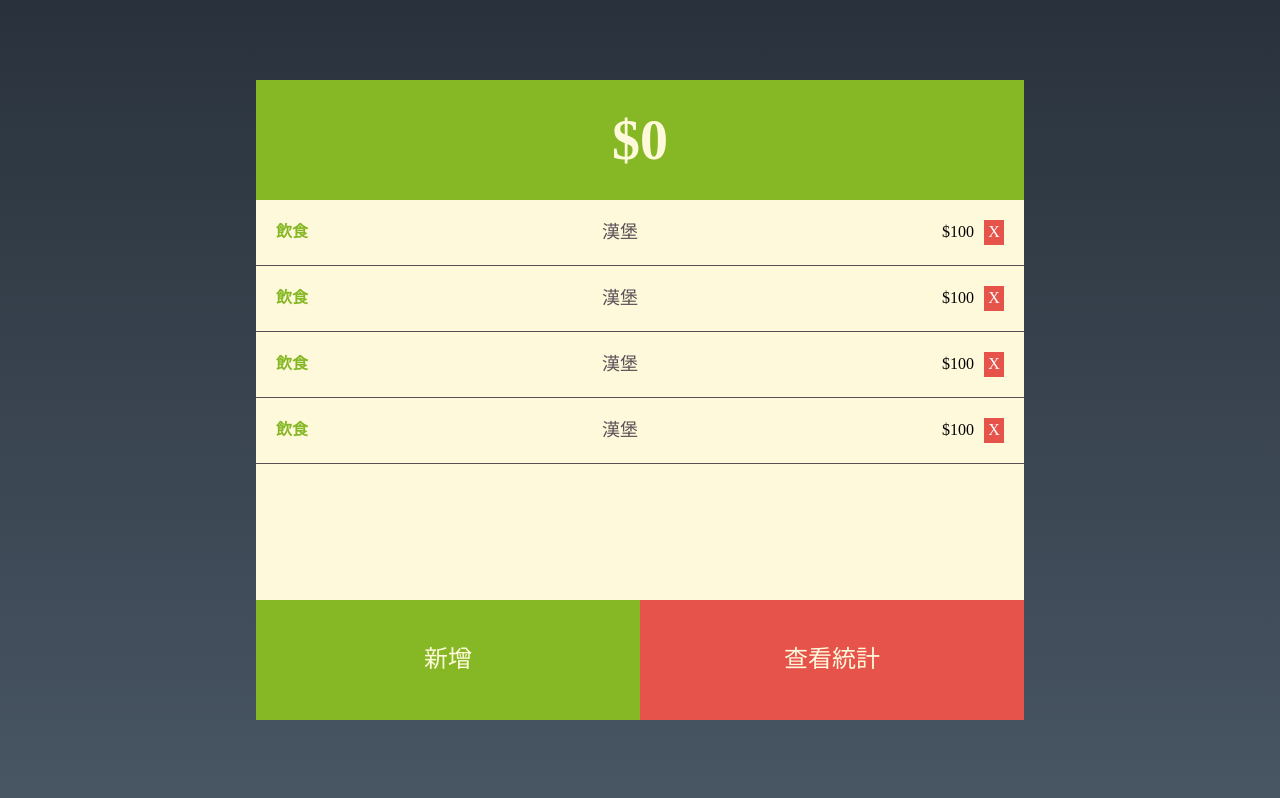
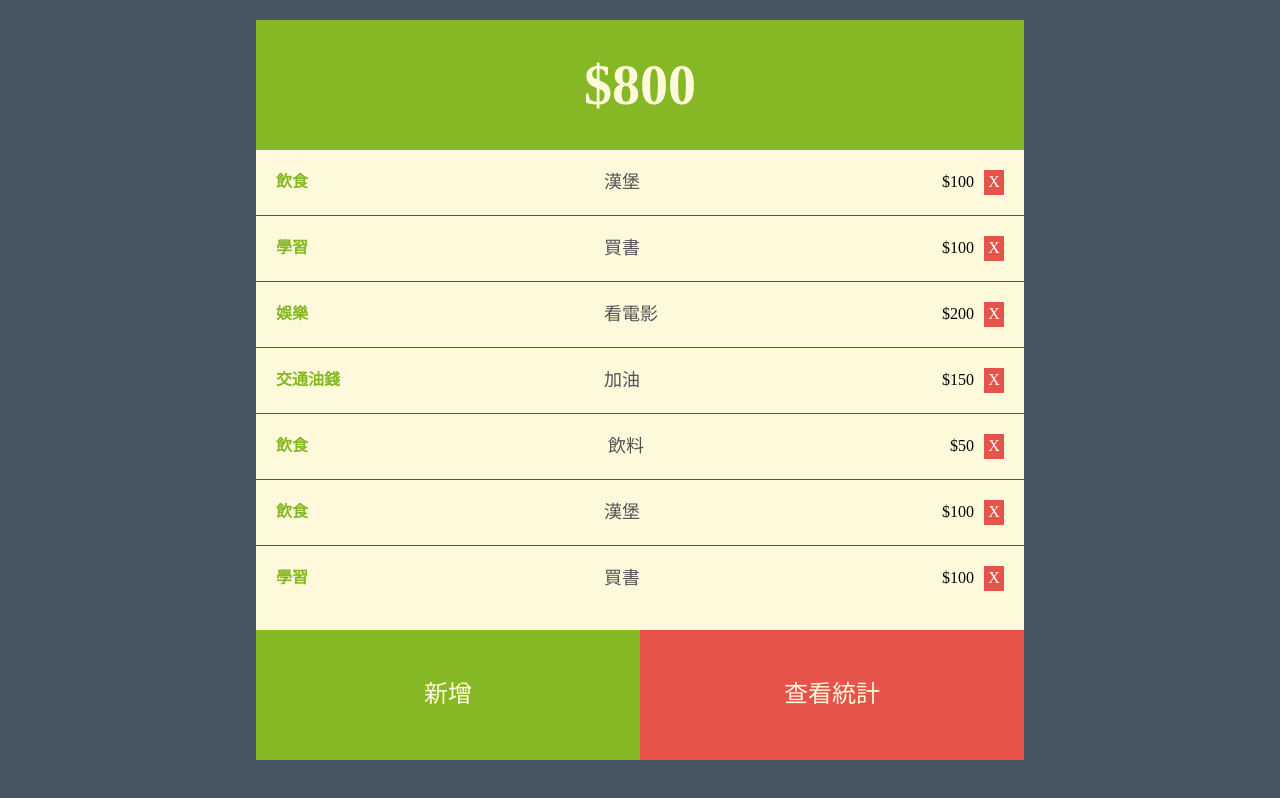
Before and after one commit to Lei-Hsu/Keep-Account, a React (Create React App) app: page / in a window 1280 px wide. Built offline with nearby package versions, Linux system fonts and the light colour scheme.

Commit message:
update layout && 完成useContext & itemsReducer

```diff
--- a/src/App.css
+++ b/src/App.css
@@ -1,6 +1,10 @@
 * {
   margin: 0;
   padding: 0;
+}
+body {
+  height: 100vh;
+  background: #485563;
 }
 h1 {
   margin: 0;
--- a/src/App.js
+++ b/src/App.js
@@ -1,5 +1,7 @@
 import { BrowserRouter as Router, Switch, Route } from "react-router-dom";
 import styled from "styled-components";
+
+import { GlobalProvider } from "./context/GlobalState";
 
 import TotalSum from "./components/Home/TotalSum";
 import HomePage from "./pages/HomePage/";
@@ -8,25 +10,16 @@ import Statistics from "./pages/StatisticsPage/";
 
 const Wrapper = styled.div`
   width: 100vw;
-  height: 100vh;
+  height: 100%;
   display: flex;
   justify-content: center;
   align-items: center;
-  background: #485563; /* fallback for old browsers */
-  background: -webkit-linear-gradient(
-    to bottom,
-    #29323c,
-    #485563
-  ); /* Chrome 10-25, Safari 5.1-6 */
-  background: linear-gradient(
-    to bottom,
-    #29323c,
-    #485563
-  ); /* W3C, IE 10+/ Edge, Firefox 16+, Chrome 26+, Opera 12+, Safari 7+ */
 `;
 const Container = styled.div`
   width: 60vw;
-  height: 80vh;
+  min-height: 70vh;
+  padding-bottom: 130px;
+  margin: 20px 0;
   background: #fff9dc;
   position: relative;
 `;
@@ -34,6 +27,7 @@ const Container = styled.div`
 function App() {
   return (
     <Router>
+      <GlobalProvider>
         <Wrapper>
           <Container>
             <TotalSum />
@@ -50,6 +44,7 @@ function App() {
             </Switch>
           </Container>
         </Wrapper>
+      </GlobalProvider>
     </Router>
   );
 }
--- a/src/components/Home/ItemsList.js
+++ b/src/components/Home/ItemsList.js
@@ -1,10 +1,12 @@
-import React from "react";
+import React, { useContext } from "react";
 import styled from "styled-components";
 import { COLOR, FONT } from "../../style/style";
 
+import { GlobalContext } from "../../context/GlobalState";
+
 const ListWrapper = styled.div`
   width: 100%;
-  height: 60vh;
+  min-height: 60vh;
 `;
 const List = styled.ul`
   display: flex;
@@ -19,14 +21,20 @@ const Item = styled.li`
   justify-content: space-between;
   align-items: center;
   border-bottom: 1px solid ${COLOR.normal};
+  :nth-last-child(1) {
+    border-bottom: none;
+  }
 `;
 const Kind = styled.span`
+  width: 25%;
   color: ${COLOR.primary};
   font-weight: bold;
 `;
 const Title = styled.span`
+  width: 25%;
   color: ${COLOR.normal};
   font-size: ${FONT.md};
+  text-align: left;
 `;
 const Detail = styled.div``;
 const Spent = styled.span`
@@ -42,41 +50,22 @@ const Delete = styled.button`
 `;
 
 function ItemsList() {
+  const { itemsList, deleteItems } = useContext(GlobalContext);
   return (
     <ListWrapper>
       <List>
-        <Item>
-          <Kind>飲食</Kind>
-          <Title>漢堡</Title>
-          <Detail>
-            <Spent>$100</Spent>
-            <Delete>X</Delete>
-          </Detail>
-        </Item>
-        <Item>
-          <Kind>飲食</Kind>
-          <Title>漢堡</Title>
-          <Detail>
-            <Spent>$100</Spent>
-            <Delete>X</Delete>
-          </Detail>
-        </Item>
-        <Item>
-          <Kind>飲食</Kind>
-          <Title>漢堡</Title>
-          <Detail>
-            <Spent>$100</Spent>
-            <Delete>X</Delete>
-          </Detail>
-        </Item>
-        <Item>
-          <Kind>飲食</Kind>
-          <Title>漢堡</Title>
-          <Detail>
-            <Spent>$100</Spent>
-            <Delete>X</Delete>
-          </Detail>
-        </Item>
+        {itemsList.map((items) => {
+          return (
+            <Item key={items.id}>
+              <Kind>{items.category}</Kind>
+              <Title>{items.item}</Title>
+              <Detail>
+                <Spent>${items.price}</Spent>
+                <Delete onClick={() => deleteItems(items.id)}>X</Delete>
+              </Detail>
+            </Item>
+          );
+        })}
       </List>
     </ListWrapper>
   );
--- a/src/components/Home/TotalSum.js
+++ b/src/components/Home/TotalSum.js
@@ -1,10 +1,12 @@
-import React from "react";
+import React, { useContext } from "react";
 import styled from "styled-components";
 import { COLOR, FONT } from "../../style/style";
 
+import { GlobalContext } from "../../context/GlobalState";
+
 const SumWrapper = styled.div`
   width: 100%;
-  height: 15vh;
+  height: 130px;
   background: ${COLOR.primary};
   display: flex;
   justify-content: center;
@@ -17,9 +19,14 @@ const TotalMoney = styled.h1`
 `;
 
 function TotalSum() {
+  const { itemsList } = useContext(GlobalContext);
+  // 計算總金額
+  const totalMoney = itemsList
+    .map((items) => items.price)
+    .reduce((a, b) => a + b, 0);
   return (
     <SumWrapper>
-      <TotalMoney>$0</TotalMoney>
+      <TotalMoney>${totalMoney}</TotalMoney>
     </SumWrapper>
   );
 }
--- /dev/null
+++ b/src/context/ConstantType.js
@@ -0,0 +1,4 @@
+export const ConstantType = {
+  DELETE_ITEMS: "DELETE_ITEMS",
+  ADD_ITEMS: "ADD_ITEMS",
+};
--- /dev/null
+++ b/src/context/GlobalState.js
@@ -0,0 +1,83 @@
+import React, { useReducer, createContext } from "react";
+import ItemsReducer from "./ItemsReducer";
+import { ConstantType } from "./ConstantType";
+
+const initialState = {
+  itemsList: [
+    {
+      id: 1,
+      category: "飲食",
+      item: "漢堡",
+      price: 100,
+    },
+    {
+      id: 2,
+      category: "學習",
+      item: "買書",
+      price: 100,
+    },
+    {
+      id: 3,
+      category: "娛樂",
+      item: "看電影",
+      price: 200,
+    },
+    {
+      id: 4,
+      category: "交通油錢",
+      item: "加油",
+      price: 150,
+    },
+    {
+      id: 5,
+      category: "飲食",
+      item: "飲料",
+      price: 50,
+    },
+    {
+      id: 1,
+      category: "飲食",
+      item: "漢堡",
+      price: 100,
+    },
+    {
+      id: 2,
+      category: "學習",
+      item: "買書",
+      price: 100,
+    },
+  ],
+};
+
+// create context
+export const GlobalContext = createContext(initialState);
+
+// 添加 Provider
+export const GlobalProvider = ({ children }) => {
+  const [state, dispatch] = useReducer(ItemsReducer, initialState);
+  //dispatch => 刪除動作
+  function deleteItems(id) {
+    dispatch({
+      type: ConstantType.DELETE_ITEMS,
+      payload: id,
+    });
+  }
+  //dispatch => 增加動作
+  function addItems(item) {
+    dispatch({
+      type: ConstantType.ADD_ITEMS,
+      payload: item,
+    });
+  }
+  return (
+    <GlobalContext.Provider
+      value={{
+        itemsList: state.itemsList,
+        deleteItems,
+        addItems,
+      }}
+    >
+      {children}
+    </GlobalContext.Provider>
+  );
+};
--- /dev/null
+++ b/src/context/ItemsReducer.js
@@ -0,0 +1,20 @@
+import { ConstantType } from "./ConstantType";
+// eslint-disable-next-line import/no-anonymous-default-export
+export default (state, action) => {
+  switch (action.type) {
+    case ConstantType.DELETE_ITEMS:
+      return {
+        ...state,
+        itemsList: state.itemsList.filter(
+          (items) => items.id !== action.payload
+        ),
+      };
+    case ConstantType.ADD_ITEMS:
+      return {
+        ...state,
+        itemsList: [...state.itemsList, action.payload],
+      };
+    default:
+      return state;
+  }
+};
--- a/src/style/button.js
+++ b/src/style/button.js
@@ -21,5 +21,6 @@ export const ButtonWrapper = styled.div`
   left: 0;
   display: flex;
   width: 100%;
-  height: 15vh;
+  height: 130px;
+  z-index: 1;
 `;
```
Also changed, not shown: src/components/Add/InputArea.js (+85 -17 lines). Lines whose indentation alone changed are shown as unchanged.
